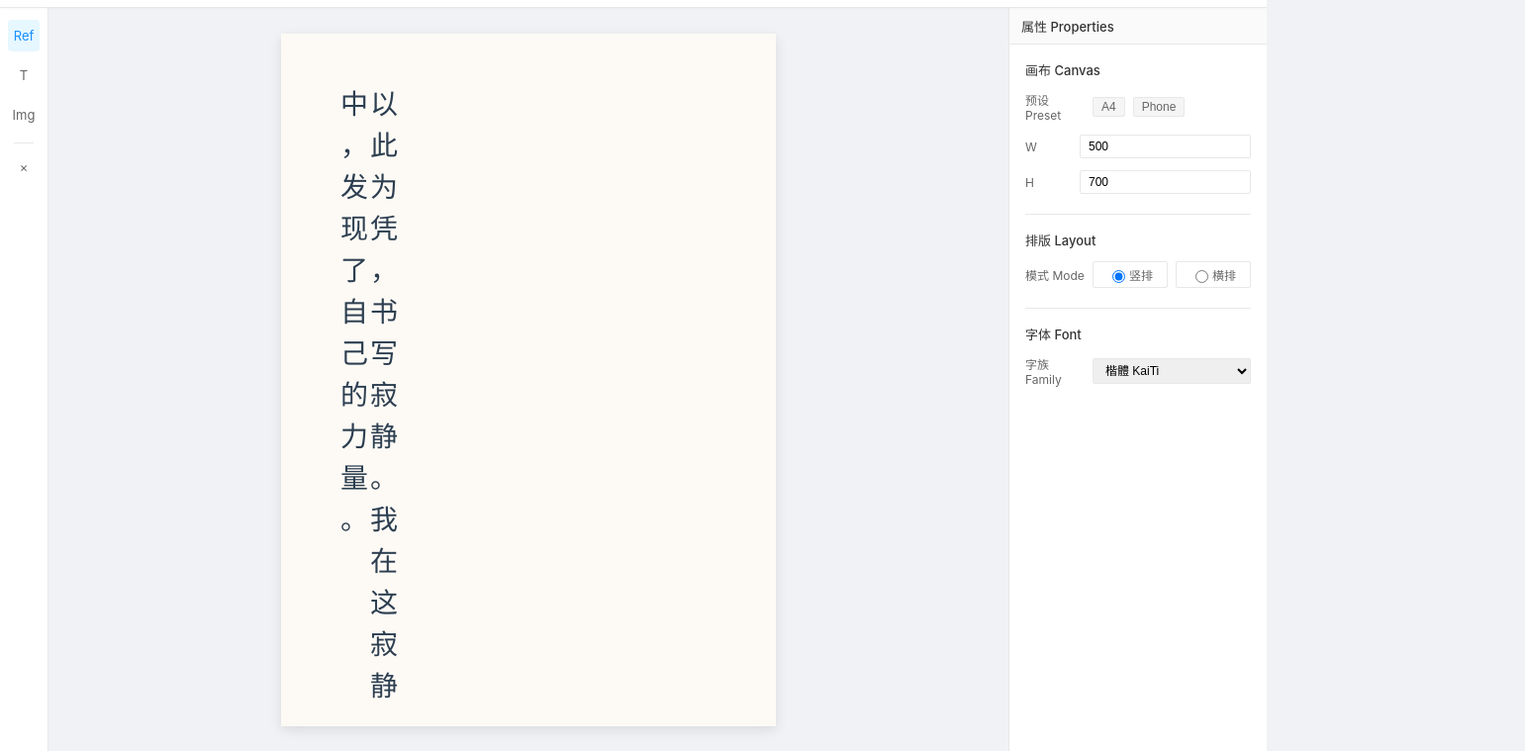
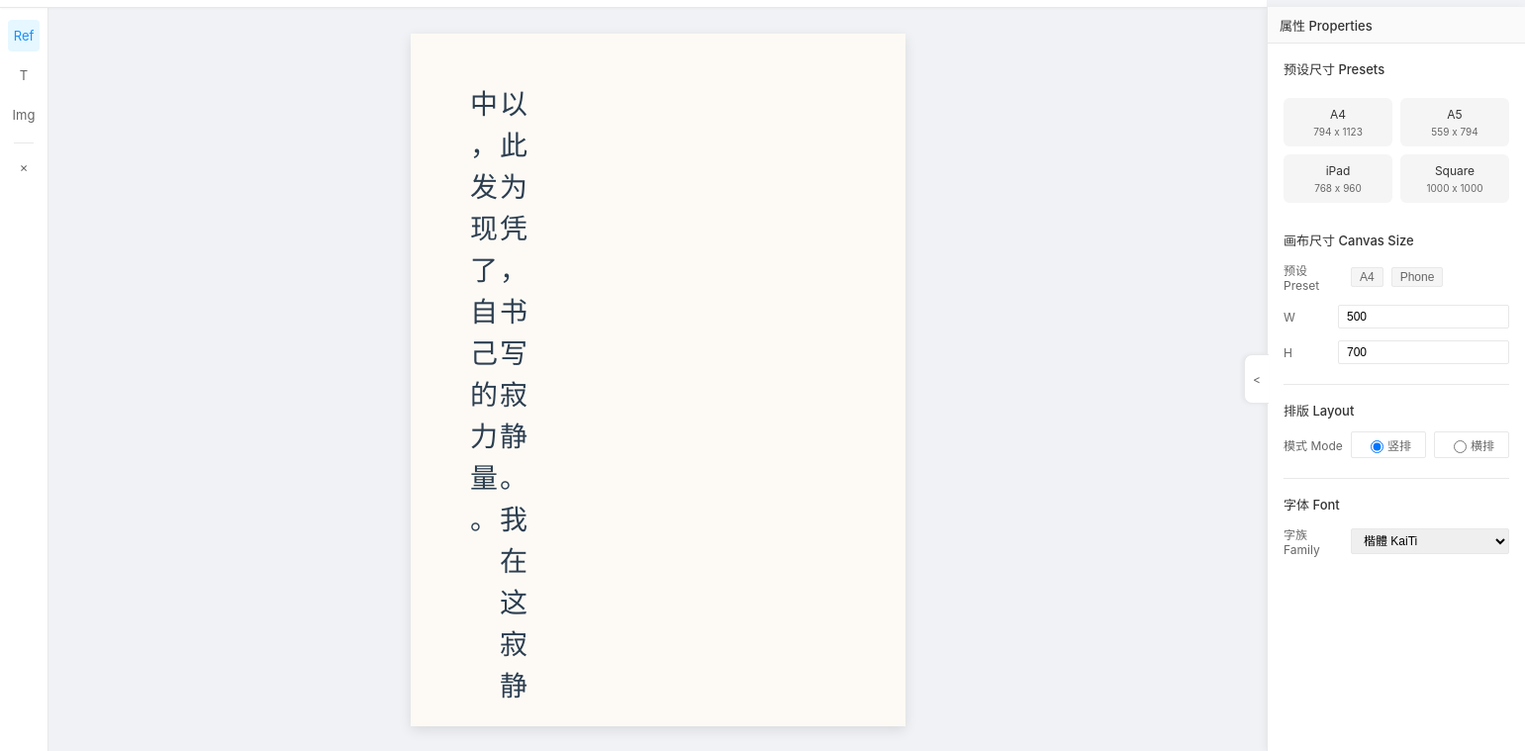
Before and after one commit to MongxinChan/JianZi, a website built with Vite: page packages/web/index.html in a window 1280 px wide. Shown: the part 41-800 px from the top of the page at 99% size, 1541 px wide, since content can reach past the window. Built offline with nearby package versions, Linux system fonts and the light colour scheme.

Commit message:
feat(ui): 新增右侧悬浮侧边栏与预设尺寸
1. 右侧侧边栏 (Right Sidebar):
   - 样式重构为浮动收进式 (Floating Collapsible)，点击按钮 (< / >) 切换展开/收起。
   - 包含平滑过渡动画。

2. 预设尺寸 (Presets):
   - 新增 GoodNotes 风格的预设尺寸按钮 (A4, A5, iPad, Square)。
   - 点击即可一键调整画布大小。

```diff
--- a/packages/web/index.html
+++ b/packages/web/index.html
@@ -53,16 +53,38 @@
             </main>
 
             <!-- Right Property Panel -->
-            <aside class="right-properties">
-                <!-- Panel Header -->
+            <aside class="right-properties" id="right-panel">
+                <div class="toggle-right-btn" id="toggle-right-panel"> &lt; </div>
+
                 <div class="panel-header">
-                    <span>属性 Properties</span>
+                    属性 Properties
                 </div>
+                <div class="panel-content">
+                    <div class="prop-group">
+                        <div class="group-title">预设尺寸 Presets</div>
+                        <div class="preset-grid">
+                            <div class="preset-btn" data-w="794" data-h="1123">
+                                A4
+                                <span>794 x 1123</span>
+                            </div>
+                            <div class="preset-btn" data-w="559" data-h="794">
+                                A5
+                                <span>559 x 794</span>
+                            </div>
+                            <div class="preset-btn" data-w="768" data-h="960">
+                                iPad
+                                <span>768 x 960</span>
+                            </div>
+                            <div class="preset-btn" data-w="1000" data-h="1000">
+                                Square
+                                <span>1000 x 1000</span>
+                            </div>
+                        </div>
+                    </div>
 
-                <div class="panel-content">
                     <!-- Canvas Size Section -->
                     <div class="prop-group">
-                        <div class="group-title">画布 Canvas</div>
+                        <div class="group-title">画布尺寸 Canvas Size</div>
                         <div class="prop-row">
                             <label>预设 Preset</label>
                             <div class="chip-list">
--- a/packages/web/src/index.ts
+++ b/packages/web/src/index.ts
@@ -53,8 +53,6 @@ document.querySelector('#clear')?.addEventListener('click', () => {
     jianzi.clear();
   }
 });
-
-
 
 // [布局联动：排版模式]
 const radioInputs = document.querySelectorAll('input[name="layout-mode"]');
@@ -341,3 +339,40 @@ const bindToolbar = () => {
   });
 };
 bindToolbar();
+
+// [右侧边栏交互]
+const rightPanel = document.getElementById('right-panel');
+const toggleBtn = document.getElementById('toggle-right-panel');
+
+toggleBtn?.addEventListener('click', () => {
+  if (rightPanel) {
+    const isOpen = rightPanel.classList.toggle('open');
+    toggleBtn.textContent = isOpen ? '>' : '<';
+  }
+});
+
+// [预设尺寸点击]
+document.querySelectorAll('.preset-btn').forEach(btn => {
+  btn.addEventListener('click', (e) => {
+    // Traverse up in case click on span
+    const target = (e.target as HTMLElement).closest('.preset-btn');
+    if (!target) return;
+
+    const w = target.getAttribute('data-w');
+    const h = target.getAttribute('data-h');
+
+    if (w && h && widthInput && heightInput) {
+      widthInput.value = w;
+      heightInput.value = h;
+      // Trigger change event manually or call update function
+      // Assuming updateCanvasSize is accessible or bind change event
+      // updateCanvasSize is defined in scope but const.
+      // We can dispatch event on inputs?
+      // Or call updateCanvasSize directly if it's in scope.
+      // updateCanvasSize IS in scope.
+
+      // Manually trigger the update
+      jianzi.updateOptions({ width: parseInt(w), height: parseInt(h) });
+    }
+  });
+});
--- a/packages/web/src/style.css
+++ b/packages/web/src/style.css
@@ -152,13 +152,90 @@ body {
   background: #fff;
 }
 
-/* Right Properties */
+/* Right Properties (Floating) */
 .right-properties {
   width: var(--right-panel-width);
   background: var(--panel-bg);
   border-left: 1px solid var(--border-color);
   display: flex;
   flex-direction: column;
+  position: absolute;
+  right: 0;
+  top: var(--header-height);
+  bottom: 0;
+  z-index: 100;
+  transform: translateX(100%);
+  transition: transform 0.3s cubic-bezier(0.2, 0, 0.2, 1);
+  box-shadow: -2px 0 8px rgba(0, 0, 0, 0.05);
+}
+
+.right-properties.open {
+  transform: translateX(0);
+}
+
+.toggle-right-btn {
+  position: absolute;
+  left: -24px;
+  top: 50%;
+  transform: translateY(-50%);
+  width: 24px;
+  height: 48px;
+  background: var(--panel-bg);
+  border: 1px solid var(--border-color);
+  border-right: none;
+  border-radius: 8px 0 0 8px;
+  display: flex;
+  align-items: center;
+  justify-content: center;
+  cursor: pointer;
+  box-shadow: -2px 0 4px rgba(0, 0, 0, 0.05);
+  color: var(--text-secondary);
+  font-size: 12px;
+  z-index: 101;
+}
+
+.toggle-right-btn:hover {
+  color: var(--primary-color);
+  background: #fafafa;
+}
+
+/* Preset Grid */
+.preset-grid {
+  display: grid;
+  grid-template-columns: repeat(2, 1fr);
+  gap: 8px;
+  padding: 8px 0;
+}
+
+.preset-btn {
+  padding: 8px;
+  background: #f5f5f5;
+  border: 1px solid transparent;
+  border-radius: 6px;
+  cursor: pointer;
+  text-align: center;
+  font-size: 12px;
+  color: var(--text-color);
+  transition: all 0.2s;
+  display: flex;
+  flex-direction: column;
+  align-items: center;
+  gap: 4px;
+}
+
+.preset-btn:hover {
+  background: #e6f7ff;
+  border-color: var(--primary-color);
+  color: var(--primary-color);
+}
+
+.preset-btn span {
+  font-size: 10px;
+  color: var(--text-secondary);
+}
+
+.preset-btn:hover span {
+  color: rgba(24, 144, 255, 0.8);
 }
 
 .panel-header {
```
